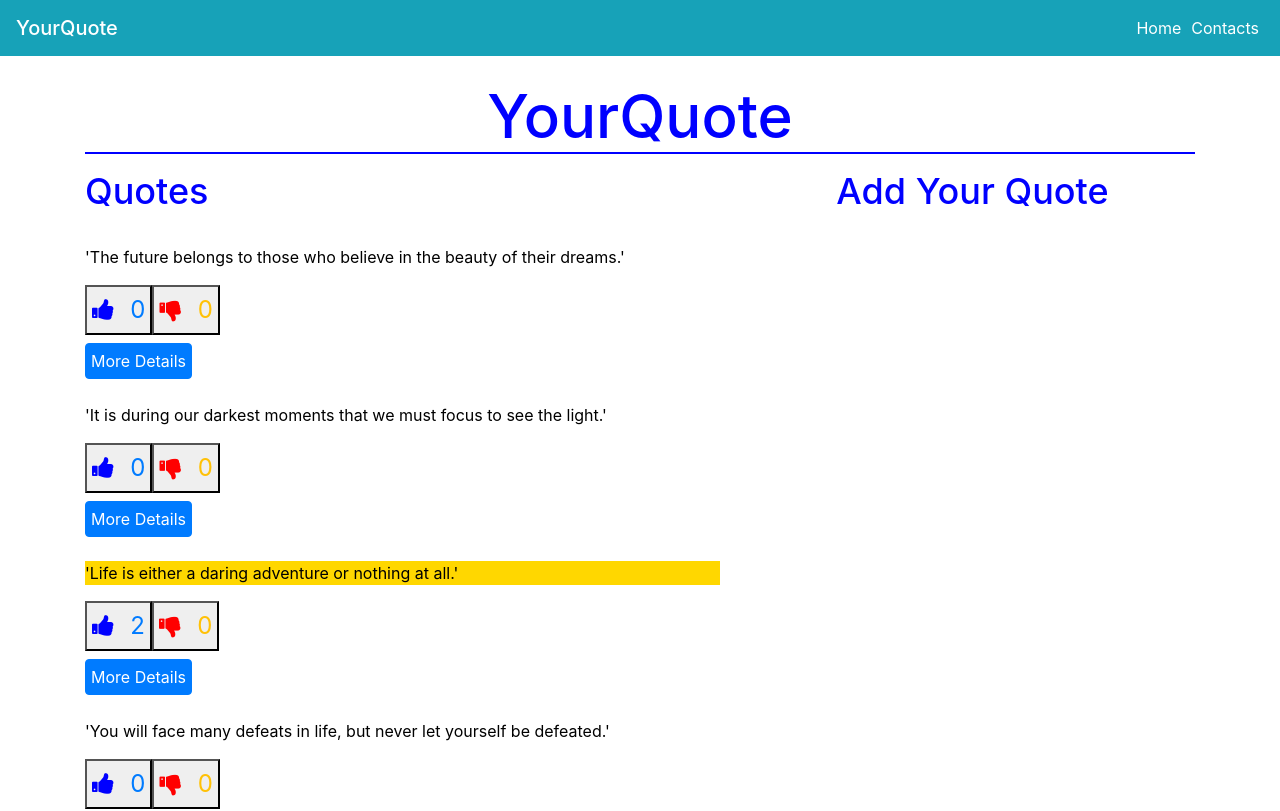
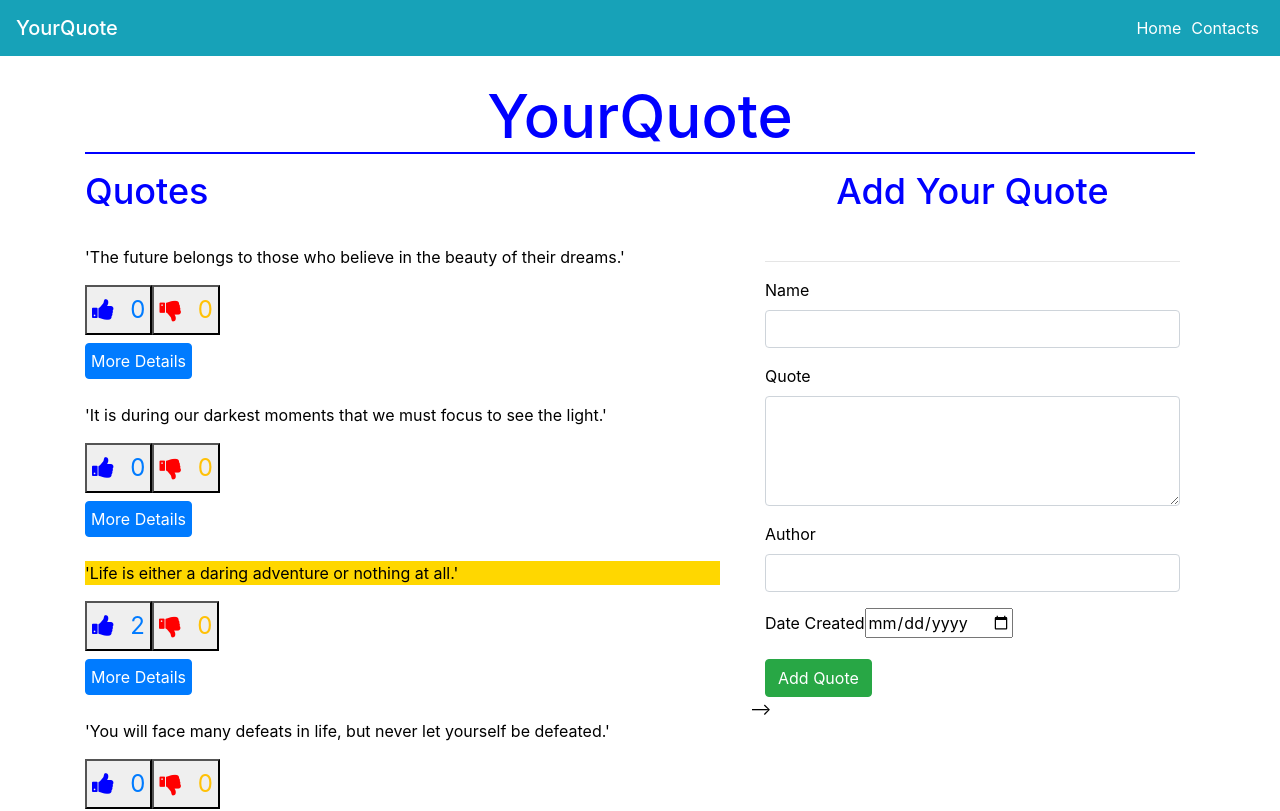
Before and after one commit to maureen-muriithi/YourQuotes, an Angular app in the folder Quotes/: page / in a window 1280 px wide. Shown: the top 811 px of the page. Built offline with nearby package versions, Linux system fonts and the light colour scheme.

Commit message:
Add for details and  validate form

```diff
--- a/Quotes/src/app/app.component.html
+++ b/Quotes/src/app/app.component.html
@@ -20,7 +20,7 @@
       <div class="col-md-5" >
         <h4 class="text-center">Add Your Quote</h4>
         <br>
-        <!-- <app-quote-form (addQuote)="addNewQuote($event)"></app-quote-form> -->
+        <app-quote-form></app-quote-form>
       </div>
     </div>
   </div>
--- a/Quotes/src/app/app.module.ts
+++ b/Quotes/src/app/app.module.ts
@@ -1,5 +1,6 @@
 import { NgModule } from '@angular/core';
 import { BrowserModule } from '@angular/platform-browser';
+import { FormsModule } from '@angular/forms';
 
 import { AppRoutingModule } from './app-routing.module';
 import { AppComponent } from './app.component';
@@ -22,7 +23,8 @@ import { DaysCheckerPipe } from './days-checker.pipe';
   ],
   imports: [
     BrowserModule,
-    AppRoutingModule
+    AppRoutingModule,
+    FormsModule
   ],
   providers: [],
   bootstrap: [AppComponent,]
--- a/Quotes/src/app/days-checker.pipe.ts
+++ b/Quotes/src/app/days-checker.pipe.ts
@@ -1,12 +1,29 @@
 import { Pipe, PipeTransform } from '@angular/core';
+import { Quote } from './quote';
 
 @Pipe({
   name: 'daysChecker'
 })
 export class DaysCheckerPipe implements PipeTransform {
 
-  transform(value: unknown, ...args: unknown[]): unknown {
-    return null;
-  }
+  transform(value: any): any {}}
+    // let fullDate: Date = new Date()
+    // let currentDay: any = new Date (fullDate.getFullYear(), fullDate.getMonth(), fullDate.getDate())
+    // let inputDay: any = {{quote.completeDate|date}}
+    // var daysDifference = Math.abs(currentDay-InputDay)
+    // return null;
 
-}
+//     var inputDate: Date = new Date{{quote.completeDate|date}}
+//     var currentdate:any = new Date();
+//     var diffDays:any = Math.floor((currentdate - inputDate) / (1000 * 60 * 60 * 24));
+
+//     return diffDays;
+
+//     if (diffDays >= 1 && inputDate < currentdate){
+//       return diffDays;
+//     }else{
+//       return 0;
+//     }
+//   }
+
+// }
--- a/Quotes/src/app/quote-form/quote-form.component.html
+++ b/Quotes/src/app/quote-form/quote-form.component.html
@@ -1,3 +1,41 @@
+<div class="container-fluid">
+    <hr>
+    <form #quoteForm = "ngForm">
+        <div class="form-group">
+            <label for="name">Name</label>
+            <input type="text" class="form-control" id="name" required>
+        </div>
+
+        <div class="form-group">
+            <label for="quote">Quote</label>
+            <textarea class="form-control" id="quote" rows="4"  [(ngModel)]="newquote.quote" name="quote" #quote="ngModel" required></textarea>
+            <div [hidden]="quote.valid || quote.pristine" class="alert alert-danger">
+                <p>The Quote is required</p>
+            </div>
+        </div>
+
+        <div class="form-group">
+            <label for="author">Author</label>
+            <input type="text" class="form-control" id="author" [(ngModel)]="newquote.author" name="author" #author='ngModel' required>
+            <div [hidden]="author.valid || author.pristine" class="alert alert-danger">
+                <p>Author is required</p>
+            </div>
+        </div>
+
+        <div class="form-group">
+            <label for="complete">Date Created</label>
+            <input type='date' id="complete" [(ngModel)]="newquote.completeDate" name="completeDate" #completeDate="ngModel" required>
+          <div [hidden]="completeDate.valid || completeDate.pristine" class="alert alert-danger">
+            <p>Date is required</p>
+          </div>
+        </div>
+        <button type="submit" class="btn btn-success">Add Quote</button>
+    </form>
+</div>
+
+
+
+
 <!-- <div class="container-fluid">
     <h2 class="text-center">Add your own Quote</h2>
     <form (ngSubmit)='submitQuote()' #quoteForm='ngForm'>
--- a/Quotes/src/app/quote.ts
+++ b/Quotes/src/app/quote.ts
@@ -6,6 +6,7 @@ export class Quote {
     upvotes: number;
     downvotes: number;
     completeDate: Date;
+  static completeDate: string | number | Date;
 
     constructor(id:number,quote:string, author:string, upvotes:number, downvotes:number, completeDate:Date,){
         this.id = id;
```
